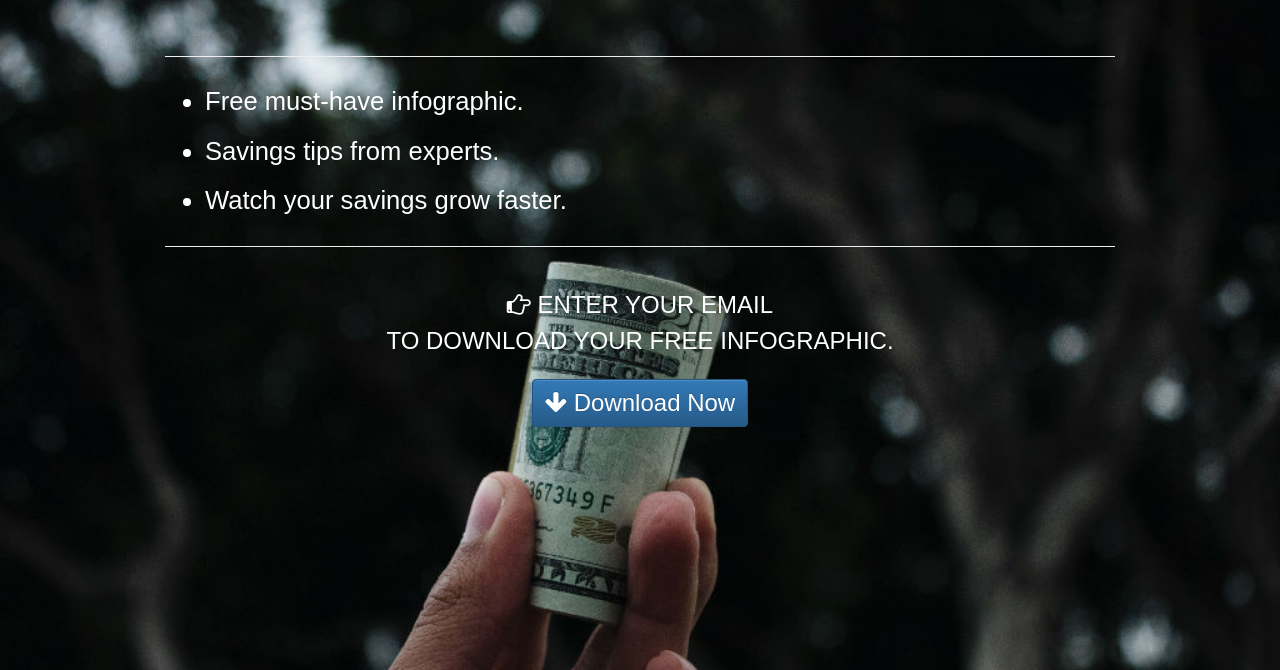
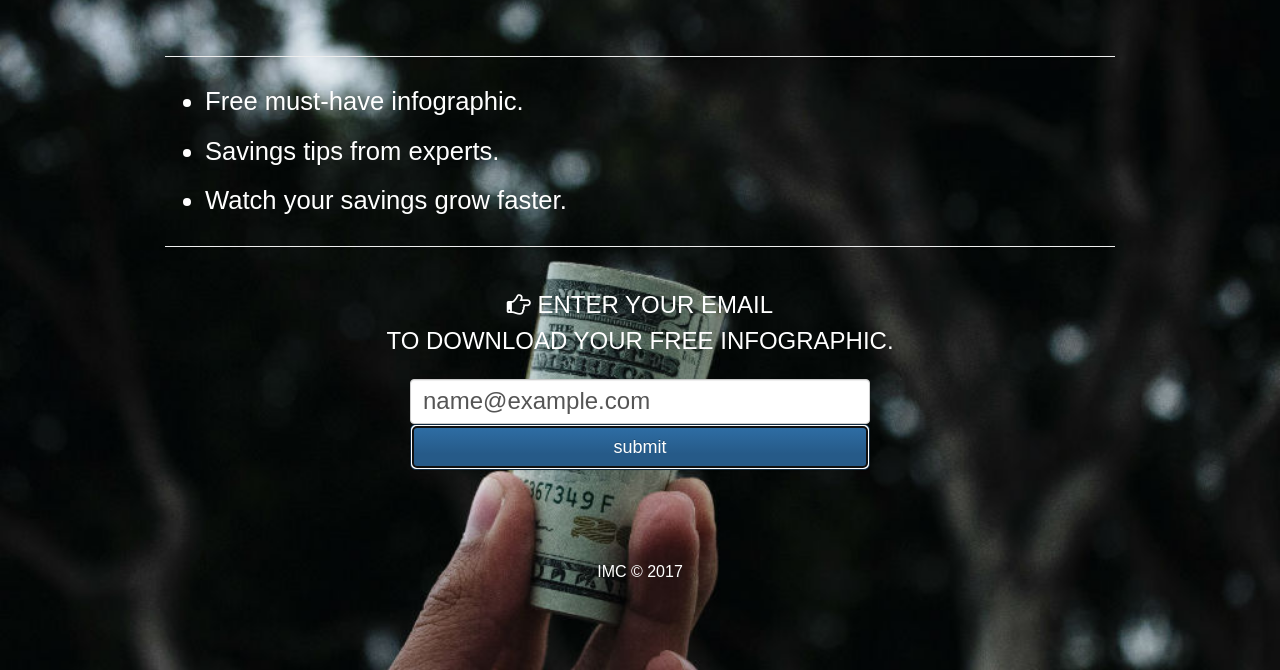
Before and after one commit to jirishus/imc-ui, a website: page index.html in a window 1280 px wide. Both pictures are taken after typing "name@example.com" into the empty fields and a click on the input "submit". Shown: the part 130-800 px from the top of the page. Drawn offline with nearby package versions, Linux system fonts and the light colour scheme.

Commit message:
Minor Email Input Update

```diff
--- a/index.html
+++ b/index.html
@@ -50,11 +50,11 @@
     <div class="row">
       <div class="col-sm-6 col-sm-offset-3">
       <form id="leadForm" name="leadForm">
-        <input class="form-control" type="email" placeholder="ex tomjones@yahoo.com" required/>
-        <input class="btn btn-primary" type="submit" value="submit" />
+        <input class="form-control emailInput" id="emailInput" type="email" placeholder="ex tomjones@yahoo.com" required/>
+        <input class="btn btn-primary btn-lg btn-block" type="submit" value="submit" />
       </form>
 
-      <button class="btn btn-primary download-btn" id="download-btn">
+      <button class="btn btn-primary btn-lg btn-block download-btn" id="download-btn">
         <i class="fa fa-arrow-down"></i> Download Now
       </button>
       </div>
@@ -62,6 +62,10 @@
 
     </div>
   </div>
+
+  <footer>
+    <p class="center">IMC &copy; 2017</p>
+  </footer>
 
 </div>
 
--- a/sass/globals/_cta.scss
+++ b/sass/globals/_cta.scss
@@ -47,3 +47,8 @@
 .download-btn {
   font-size: 1.5em;
 }
+
+.emailInput {
+  font-size: 1.5em;
+  height:45px
+}
--- a/scripts/app.js
+++ b/scripts/app.js
@@ -1,18 +1,22 @@
 (function() {
-
 
   var leadForm = document.getElementById('leadForm');
   var downloadBtn = document.getElementById('download-btn');
+
   downloadBtn.style.visibility = 'hidden';
 
   leadForm.addEventListener('submit', function(evt) {
+    var emailInput = document.getElementById('emailInput').value;
+
     evt.preventDefault();
 
     // Show Download Button
-    leadForm.style.display = 'none';
-    downloadBtn.style.visibility = 'visible';
+    // leadForm.style.display = 'none';
+    // downloadBtn.style.visibility = 'visible';
 
-    console.log('form submit');
+    var emailRegex = /.com/i;
+
+    // console.log(emailRegex.test(emailInput));
 
   });
 
```
Also changed, not shown: stylesheets/screen.css.
